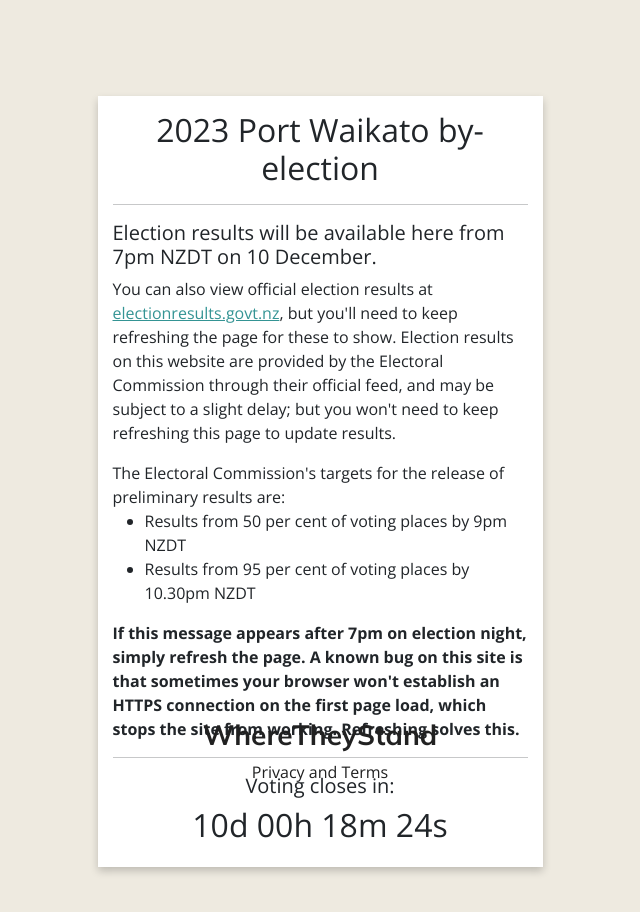
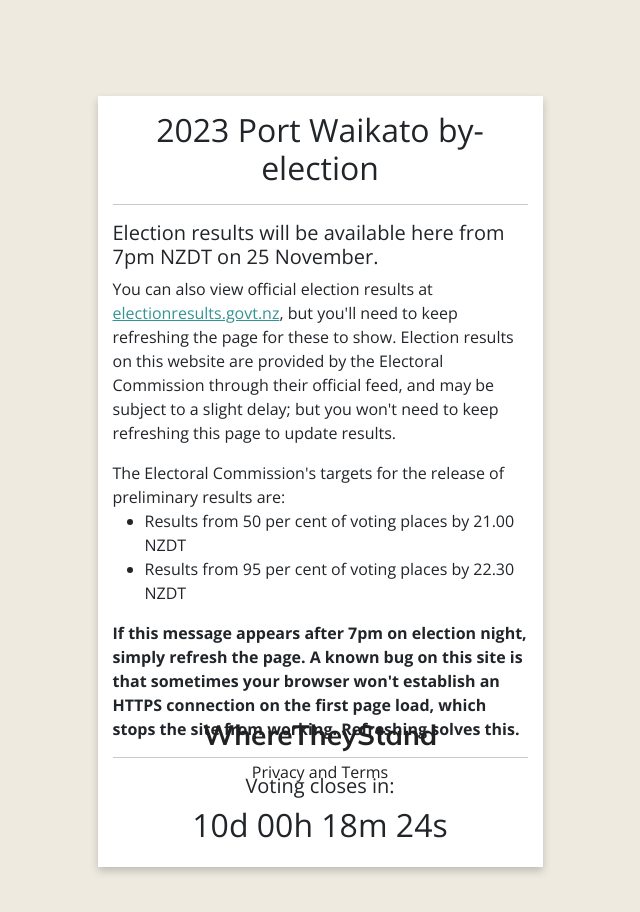
Before and after one commit to jamescmacey/byelection-results, a Nuxt app in the folder results-client/: page / in a window 1280 px wide. Shown: the top 912 px of the page, without its empty margins (320-960 px from the left). Built offline with nearby package versions, Linux system fonts and the light colour scheme; what vue-mapbox-ts would draw is missing.

Commit message:
Update LoadingPage.vue

```diff
--- a/results-client/components/LoadingPage.vue
+++ b/results-client/components/LoadingPage.vue
@@ -5,15 +5,15 @@
         <hr>
         <div v-if="!electionStarted">
           <div class="col-12 text-start">
-            <h5>Election results will be available here from 7pm NZDT on 10 December.</h5>
+            <h5>Election results will be available here from 7pm NZDT on 25 November.</h5>
             <p>You can also view official election results at <a target="_blank" href="https://electionresults.govt.nz">electionresults.govt.nz</a>, but you'll need to keep refreshing the page for these to show. Election results on this website are provided by the Electoral Commission through their official feed, and may be subject to a slight delay; but you won't need to keep refreshing this page to update results.</p>
             <p>The Electoral Commission's targets for the release of preliminary results are:
               <ul>
                 <li>
-                  Results from 50 per cent of voting places by 9pm NZDT
+                  Results from 50 per cent of voting places by 21.00 NZDT
                 </li>
                 <li>
-                  Results from 95 per cent of voting places by 10.30pm NZDT
+                  Results from 95 per cent of voting places by 22.30 NZDT
                 </li>
               </ul>
             </p>
```
